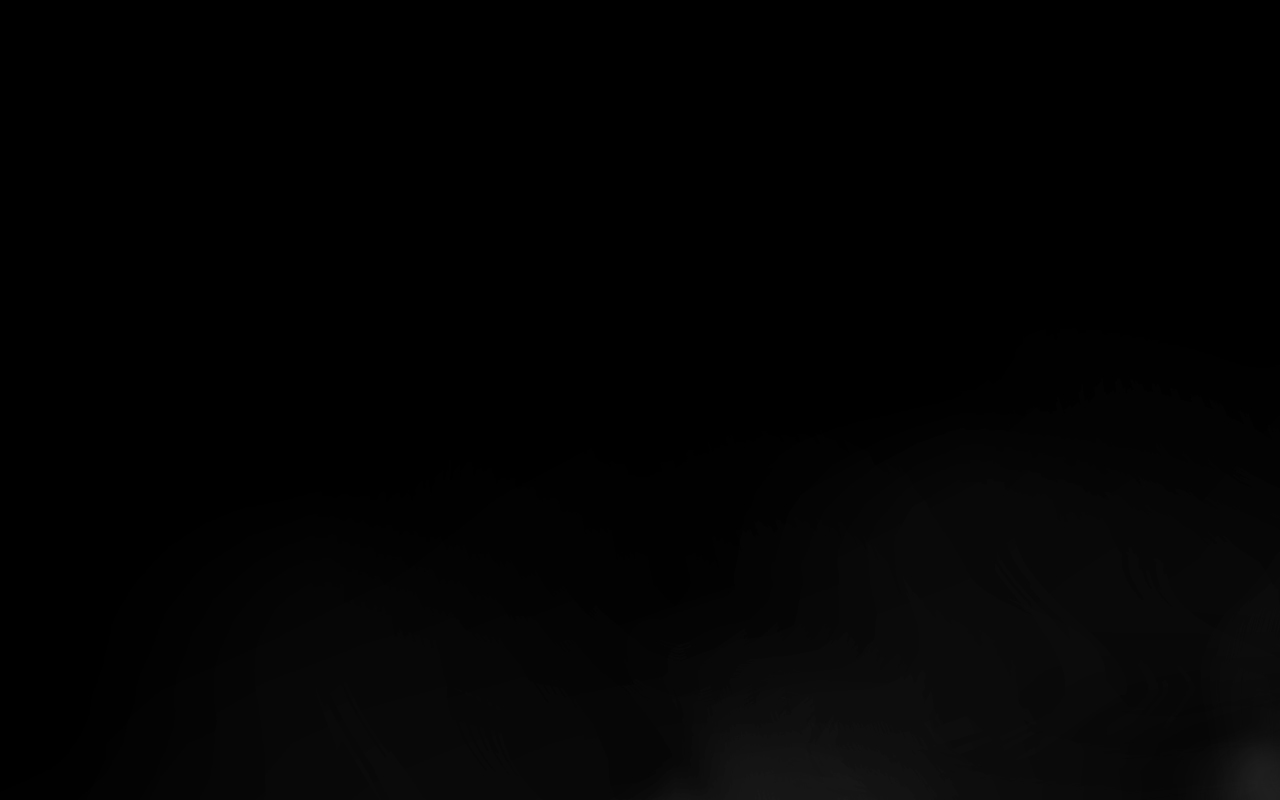
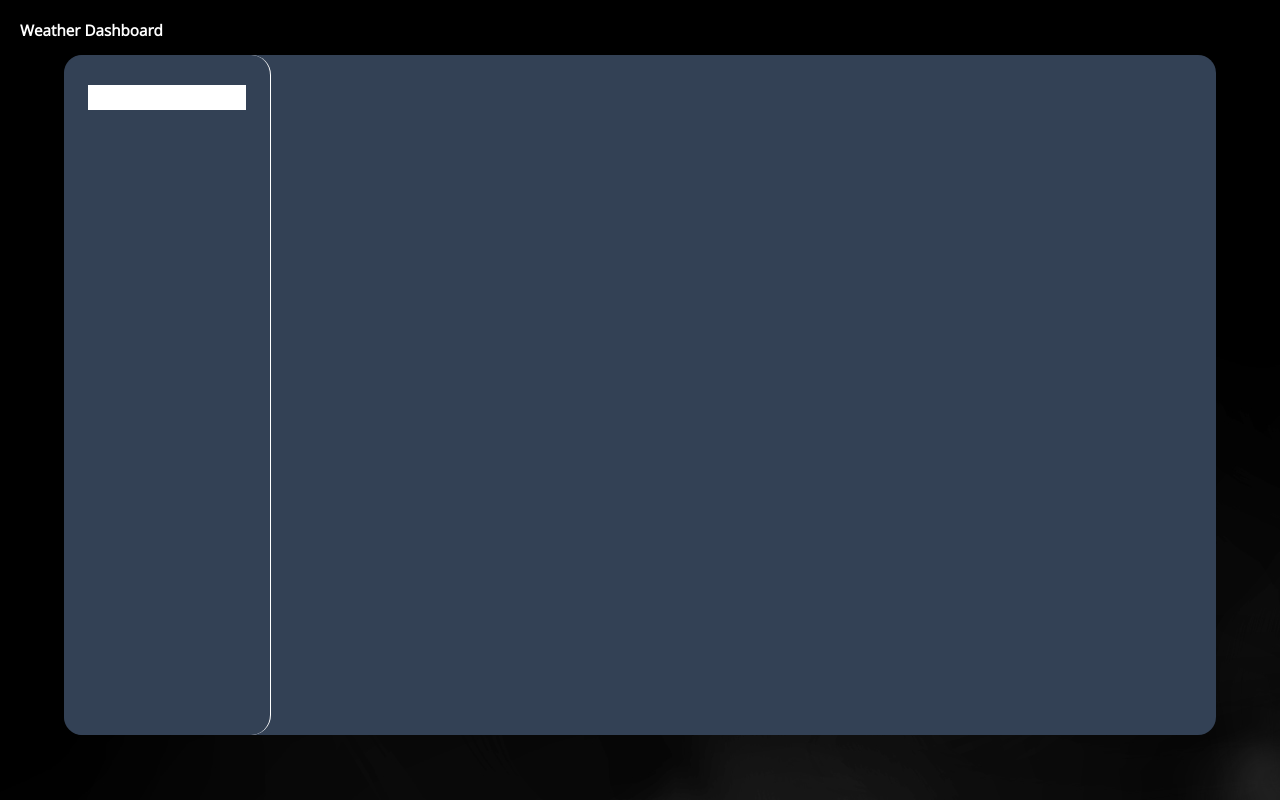
Before and after one commit to ossycode/weatherApp, a website built with webpack: page dist/index.html in a window 1280 px wide. Built offline with nearby package versions, Linux system fonts and the light colour scheme.

Commit message:
Initial UI CSS setup

```diff
--- a/dist/index.html
+++ b/dist/index.html
@@ -9,7 +9,18 @@
     <script src="main.js" defer></script>
 </head>
 <body>
+
     <div class="container">
+        <h3>Weather Dashboard</h3>
+        <div class="display">
+
+            <div class="left-card">
+                <input type="search" name="search" id="">
+
+            </div>
+        </div>
+
+
 
     </div>
 
--- a/dist/style.css
+++ b/dist/style.css
@@ -7,5 +7,55 @@
 }
 
 body{
+    font-family: 'Open Sans', sans-serif;
+
+}
+
+.container{
     background-image: url('/dist/assets/images/backgroundImage.jpg');
+    color: white;
+    padding: 20px;
+    font-size: small;
+    position: relative;
+    min-height: 100vh;
+
 }
+
+.container h3{
+    margin-bottom: 15px;
+
+}
+.display{
+    width: 90vw;
+    height: 85vh;
+    background-color: #334155;
+    margin: 0px auto;
+    /* box-shadow: 0 2px 5px rgba(0, 0, 0, 0.3); */
+    border-radius: 18px;
+    position: relative;
+}
+
+.left-card{
+background-color: #334155;
+width: 18%;
+height: 85vh;
+position: absolute;
+z-index: 1;
+left: 0px;
+border-right: 0.1px solid white;
+border-radius: 20px;
+display: flex;
+flex-direction: column;
+align-items: center;
+padding: 10px;
+}
+
+.left-card input{
+margin-top: 20px;
+width: 85%;
+border: none;
+height: 25px;
+
+
+
+}
```
